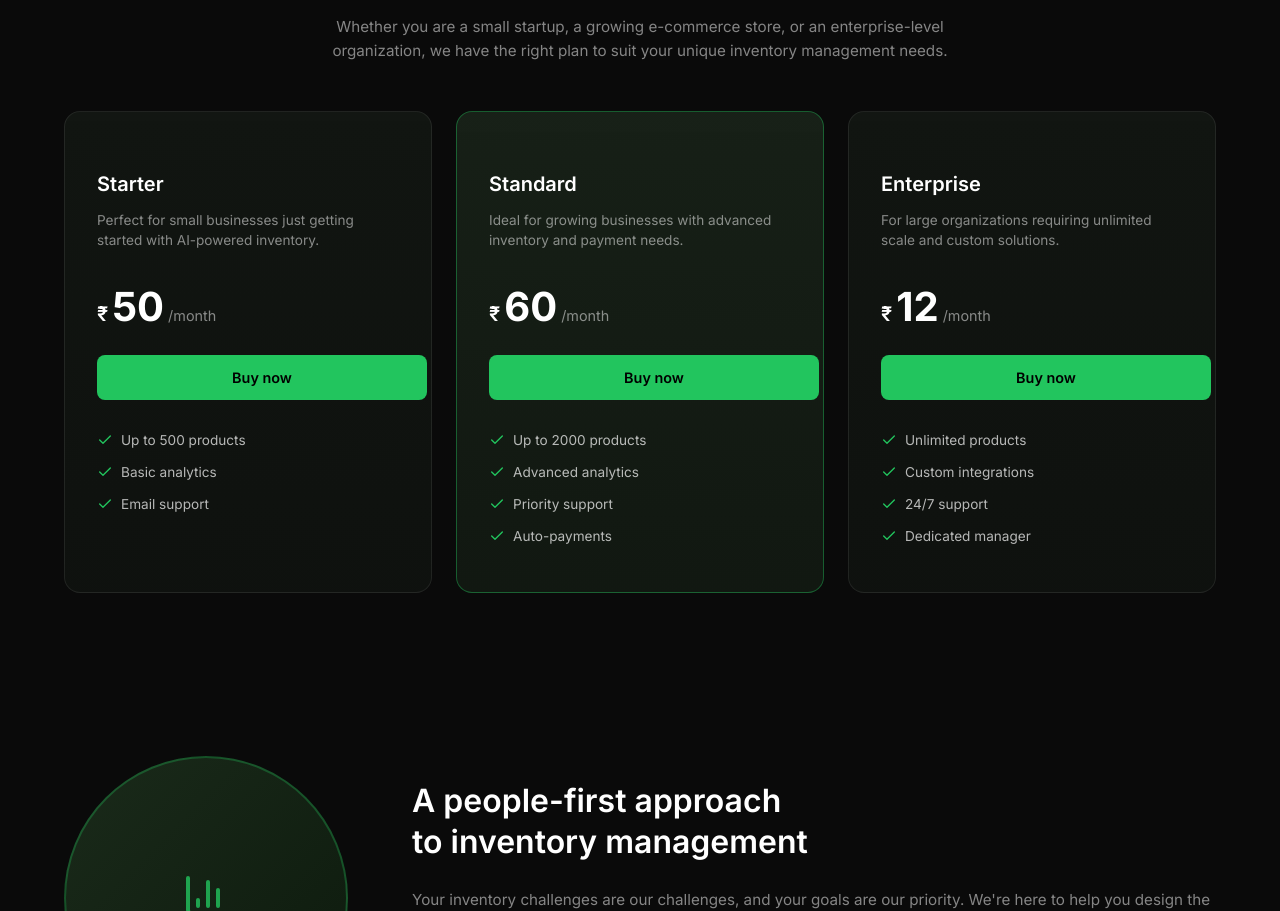
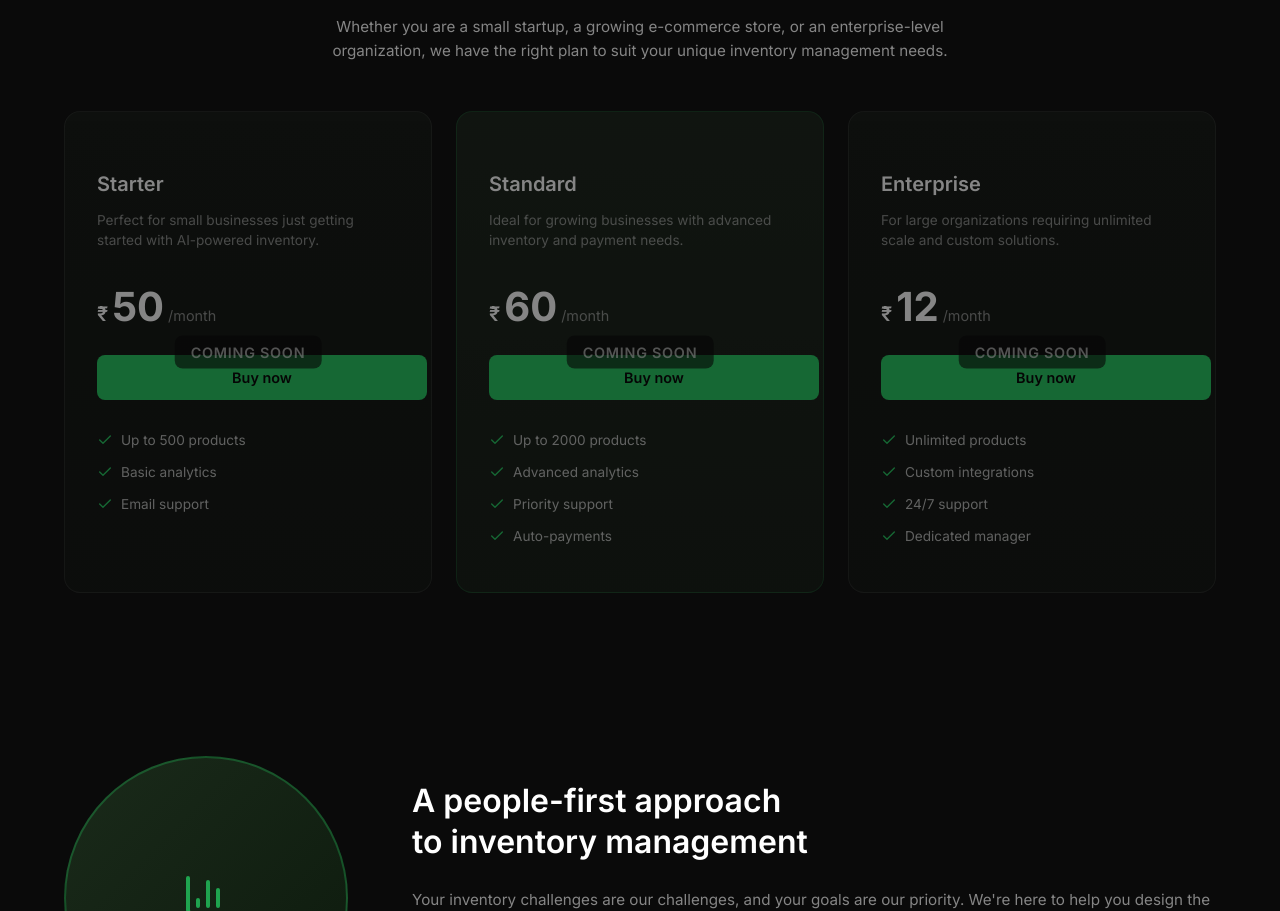
Before and after one commit to Hacknova49/Stock_Easy, a React (Vite) app in the folder frontend/STOCK_EASY/: page / in a window 1280 px wide. Shown: the part 1591-2502 px from the top of the page. Built offline with nearby package versions, Linux system fonts and the light colour scheme; no server answers.

Commit message:
pricing sections modified

```diff
--- a/frontend/STOCK_EASY/src/pages/Landing.css
+++ b/frontend/STOCK_EASY/src/pages/Landing.css
@@ -535,21 +535,36 @@
 }
 
 .pricing-card {
+    position: relative;
     background: linear-gradient(180deg, rgba(20, 25, 20, 0.8) 0%, rgba(15, 18, 15, 0.9) 100%);
     border: 1px solid rgba(255, 255, 255, 0.08);
     border-radius: 16px;
     padding: 2.5rem 2rem;
     text-align: left;
     transition: all 0.3s ease;
+    opacity: 0.5;
+    pointer-events: none;
 }
 
-.pricing-card:hover {
-    border-color: rgba(34, 197, 94, 0.3);
-    transform: translateY(-5px);
+.pricing-card::after {
+    content: 'Coming Soon';
+    position: absolute;
+    top: 50%;
+    left: 50%;
+    transform: translate(-50%, -50%);
+    font-size: 0.9rem;
+    font-weight: 600;
+    color: rgba(255, 255, 255, 0.6);
+    background: rgba(0, 0, 0, 0.6);
+    padding: 0.5rem 1rem;
+    border-radius: 8px;
+    letter-spacing: 0.05em;
+    text-transform: uppercase;
+    z-index: 5;
 }
 
 .pricing-card.featured {
-    border-color: rgba(34, 197, 94, 0.4);
+    border-color: rgba(34, 197, 94, 0.2);
     background: linear-gradient(180deg, rgba(25, 35, 25, 0.9) 0%, rgba(18, 25, 18, 0.95) 100%);
 }
 
```
